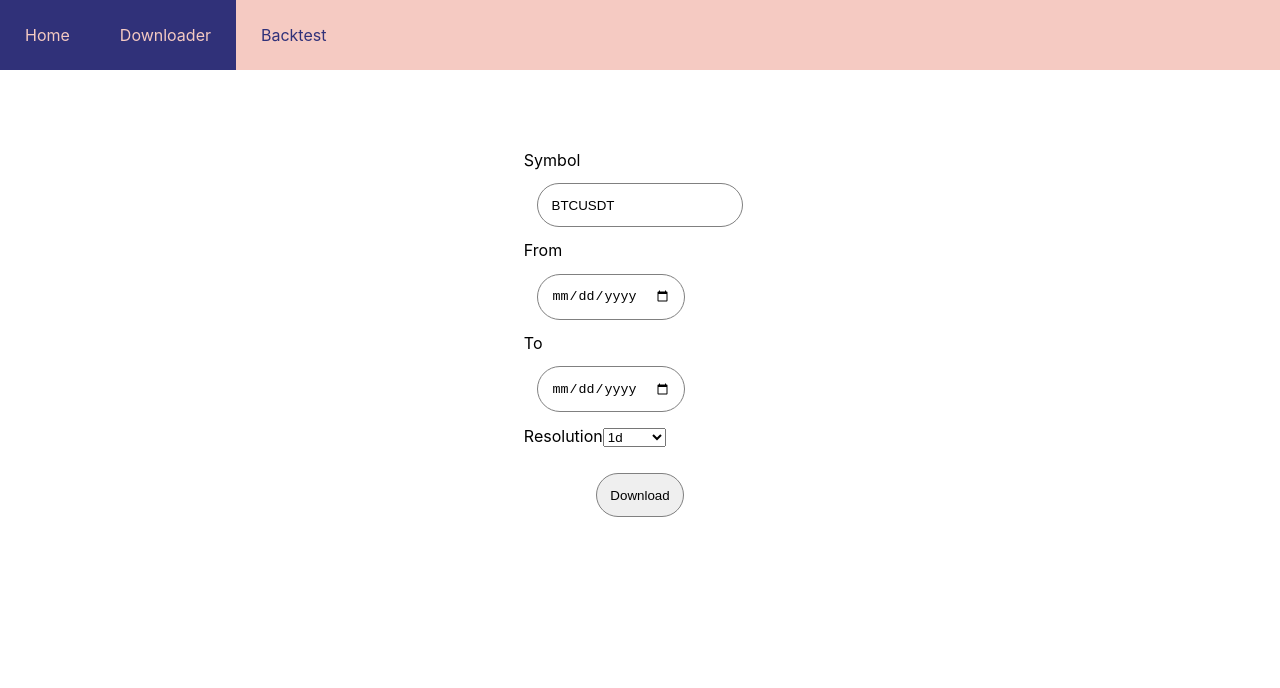
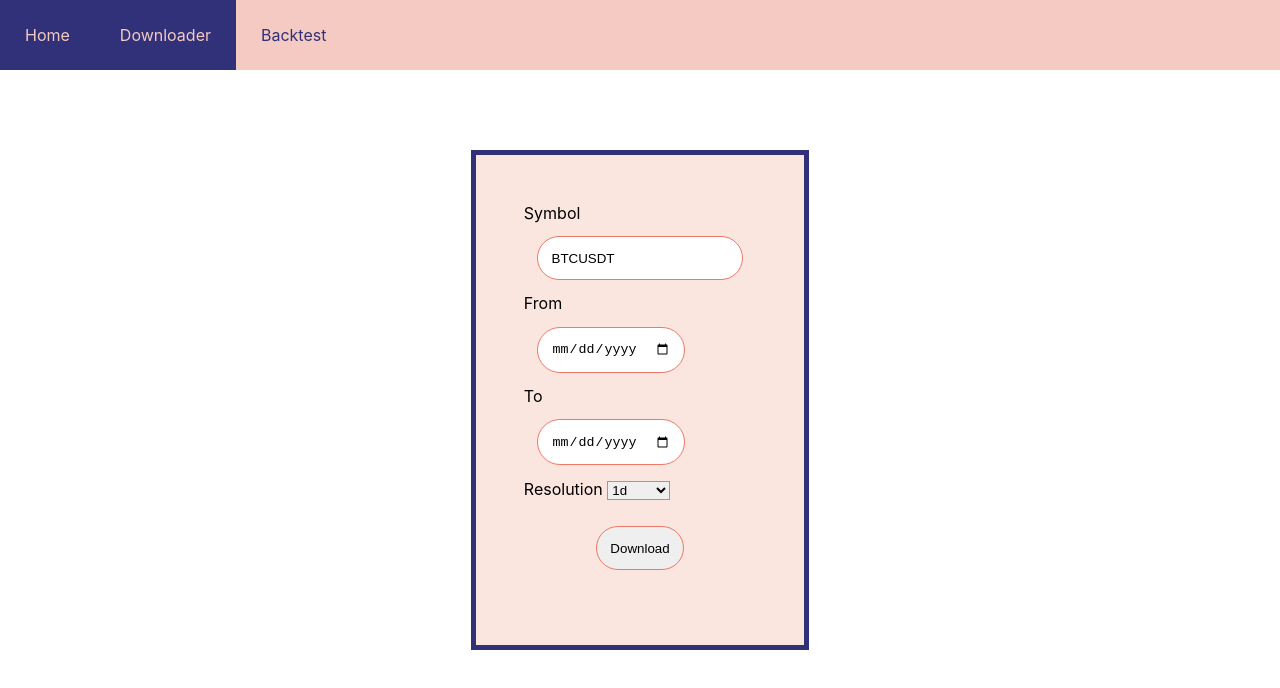
Before and after one commit to Hhanuska/crypto-trader, a Next.js app: page /downloader in a window 1280 px wide. Shown: the top 688 px of the page. Built offline with nearby package versions, Linux system fonts and the light colour scheme.

Commit message:
Improve downloader css

```diff
--- a/pages/downloader.tsx
+++ b/pages/downloader.tsx
@@ -61,7 +61,7 @@ const DownloadPage: NextPage = ({ resolutions }: InferGetStaticPropsType<typeof
     }
 
     return (
-        <div>
+        <div className={styles.container}>
             <Head>
                 <title>Downloader</title>
                 <meta name="viewport" content="width=device-width, initial-scale=1.0" />
@@ -75,7 +75,7 @@ const DownloadPage: NextPage = ({ resolutions }: InferGetStaticPropsType<typeof
                     <input type="date" id="from" required />
                     <label htmlFor="to">To</label>
                     <input type="date" id="to" required />
-                    <label htmlFor="resolution">Resolution</label>
+                    <label htmlFor="resolution">Resolution </label>
                     <select name="resolution" id="resolution">
                         {
                             Object.keys(resolutions).map((label: string) => {
--- a/styles/downloader.module.css
+++ b/styles/downloader.module.css
@@ -1,15 +1,21 @@
 .downloader {
     margin: 5em auto;
-    display: block;
     width: fit-content;
+    border: thick solid var(--color4);
+    background-color: var(--color1);
+    padding: 3em;
 }
 
 .form input {
     display: block;
     padding: 1em;
-    border: thin gray solid;
+    border: thin var(--color3) solid;
     border-radius: 2em;
     margin: 1em;
+}
+
+.form select {
+    border: thin var(--color3) solid;
 }
 
 .form input:last-of-type {
```
